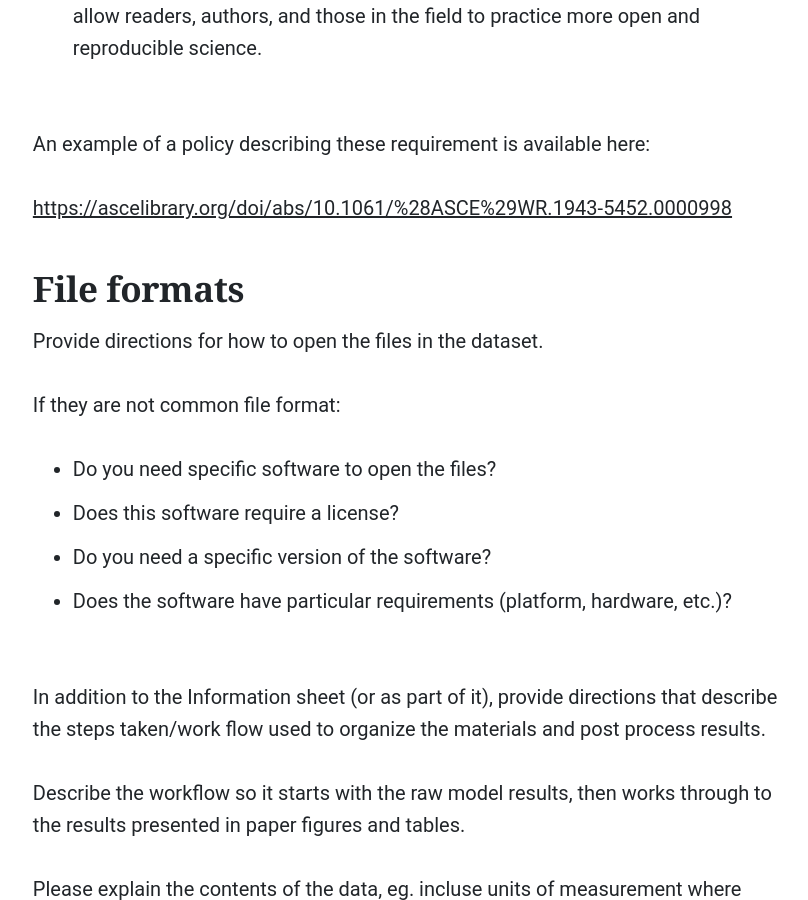
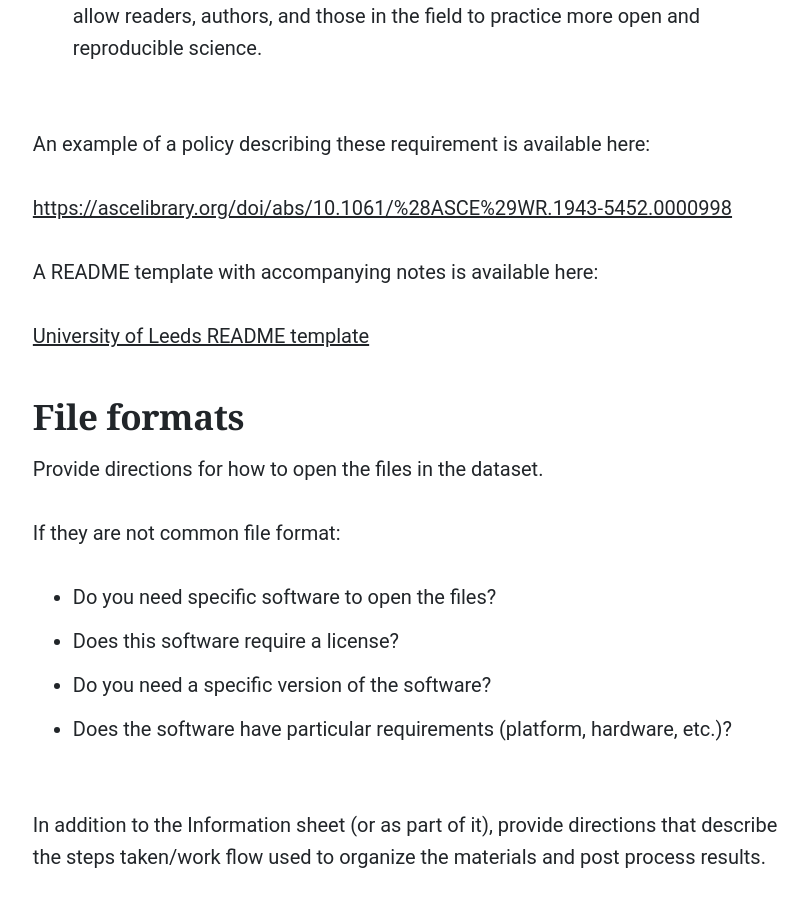
Before and after one commit to uol-library/rdl-handbook, a Jekyll site: the page built from pages/policies-processes/creating-a-readme.md, in a window 1280 px wide and 900 px high, scrolled down 856 px. Shown: the whole window, without its empty margins (395-1203 px from the left). Built offline with Jekyll 4.4.1, drawn with Linux system fonts in a browser that asks for light colours; some web fonts are replaced.

Commit message:
Update creating-a-readme.md

```diff
--- a/pages/policies-processes/creating-a-readme.md
+++ b/pages/policies-processes/creating-a-readme.md
@@ -17,6 +17,10 @@ To improve the availability and reproducibility of work published, authors are r
 An example of a policy describing these requirement is available here:
 
 <https://ascelibrary.org/doi/abs/10.1061/%28ASCE%29WR.1943-5452.0000998>
+
+A README template with accompanying notes is available here:
+
+[University of Leeds README template]({{ site.baseurl }}{% link pages/policies-processes/readme-template.txt %})
 
 ### File formats
 
```
